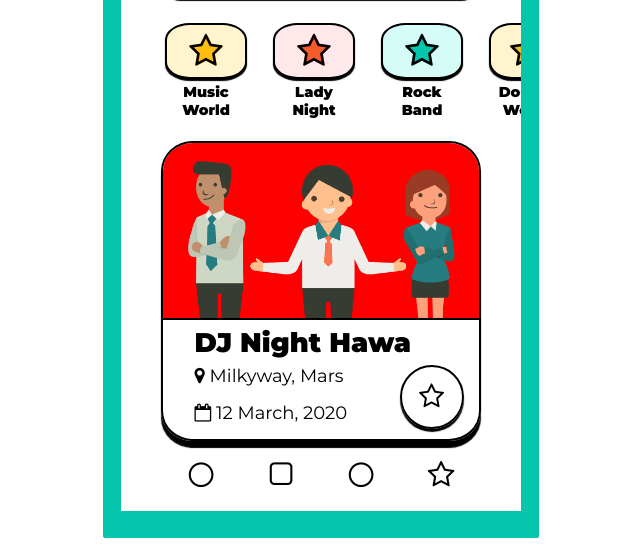
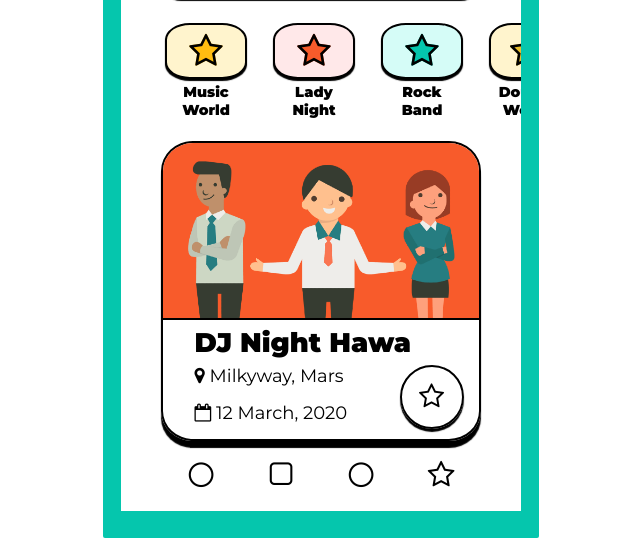
Before and after one commit to PlatziMaster/challenge-CSS-14, a plain HTML site: page index.html in a window 1280 px wide. Shown: the part 240-800 px from the top of the page, without its empty margins (319-959 px from the left). Drawn offline with Linux system fonts and the light colour scheme.

Commit message:
Update background color profile img

```diff
--- a/style.css
+++ b/style.css
@@ -160,7 +160,7 @@ main {
 }
 .profile-container figure {
   align-items: flex-start;
-  background-color: red;
+  background-color: #f85b2b;
   border-bottom: 2px solid black;
   display: flex;
   grid-column: 1 / end;
```
